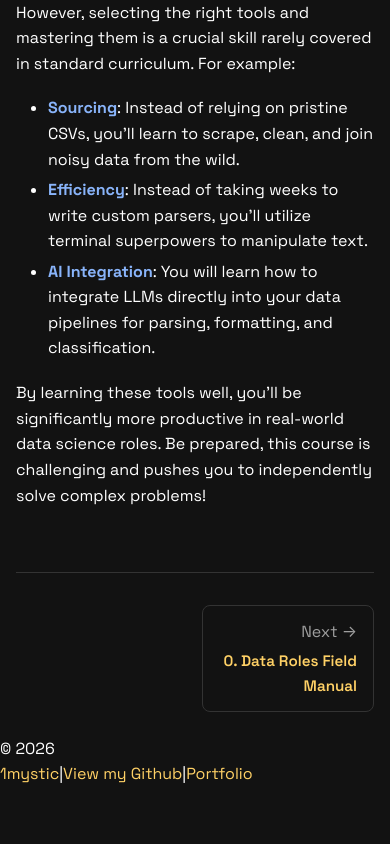
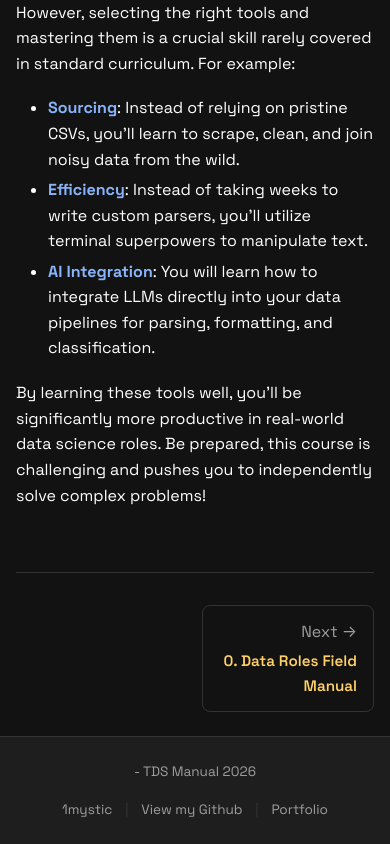
Before and after one commit to 1mystic/tds-manual, a React (Vite) app in the folder tds-website/: page /#/ in a window 390 px wide. Shown: the part 2293-3137 px from the top of the page. Before the commit the page ends 3080 px from the top, so only its background shows below. Built offline with nearby package versions, Linux system fonts and the light colour scheme.

Commit message:
footer-notes-links

```diff
--- a/tds-website/src/components/Footer.jsx
+++ b/tds-website/src/components/Footer.jsx
@@ -2,10 +2,10 @@ export default function Footer() {
     return (
         <footer className="site-footer">
             <div className="footer-left">
-                © 2026
+                - TDS Manual 2026
             </div>
             <div className="footer-right">
-                <a href="https://github.com/1mystic" target="_blank" rel="noreferrer">1mystic</a>
+                <a href="https://www.linkedin.com/in/atharvkhare/" target="_blank" rel="noreferrer">1mystic</a>
                 <span className="footer-divider">|</span>
                 <a href="https://github.com/1mystic" target="_blank" rel="noreferrer">View my Github</a>
                 <span className="footer-divider">|</span>
--- a/tds-website/src/index.css
+++ b/tds-website/src/index.css
@@ -526,37 +526,44 @@ header {
     margin-right: 1rem !important;
   }
 }
-/* Ownership Note */
-.ownership-note {
-  position: fixed;
-  bottom: 0.8rem;
-  right: 0.8rem;
-  font-size: 0.75rem;
+
+/* Site Footer */
+.site-footer {
+  display: flex;
+  justify-content: space-between;
+  align-items: center;
+  padding: 1.5rem 2rem;
+  background-color: var(--bg-secondary);
+  border-top: 1px solid var(--border-color);
+  font-size: 0.85rem;
   color: var(--text-muted);
-  z-index: 1000;
-  background: rgba(18, 18, 18, 0.7);
-  padding: 0.3rem 0.6rem;
-  border-radius: 6px;
-  backdrop-filter: blur(8px);
-  border: 1px solid var(--border-color);
-  pointer-events: auto;
-  transition: opacity 0.3s;
 }
 
-.ownership-note a {
-  color: var(--accent-color);
-  font-weight: 500;
+.footer-right {
+  display: flex;
+  align-items: center;
+  gap: 0.8rem;
 }
 
-.ownership-note:hover {
-  background: rgba(18, 18, 18, 0.9);
+.footer-right a {
+  color: var(--text-muted);
+  transition: color 0.2s;
+}
+
+.footer-right a:hover {
+  color: var(--accent-color);
+  text-decoration: none;
+}
+
+.footer-divider {
+  color: var(--border-color);
 }
 
 @media (max-width: 800px) {
-  .ownership-note {
-    bottom: 0.5rem;
-    right: 0.5rem;
-    font-size: 0.7rem;
-    padding: 0.2rem 0.5rem;
+  .site-footer {
+    flex-direction: column;
+    gap: 1rem;
+    padding: 1.5rem 1rem;
+    text-align: center;
   }
 }
```
